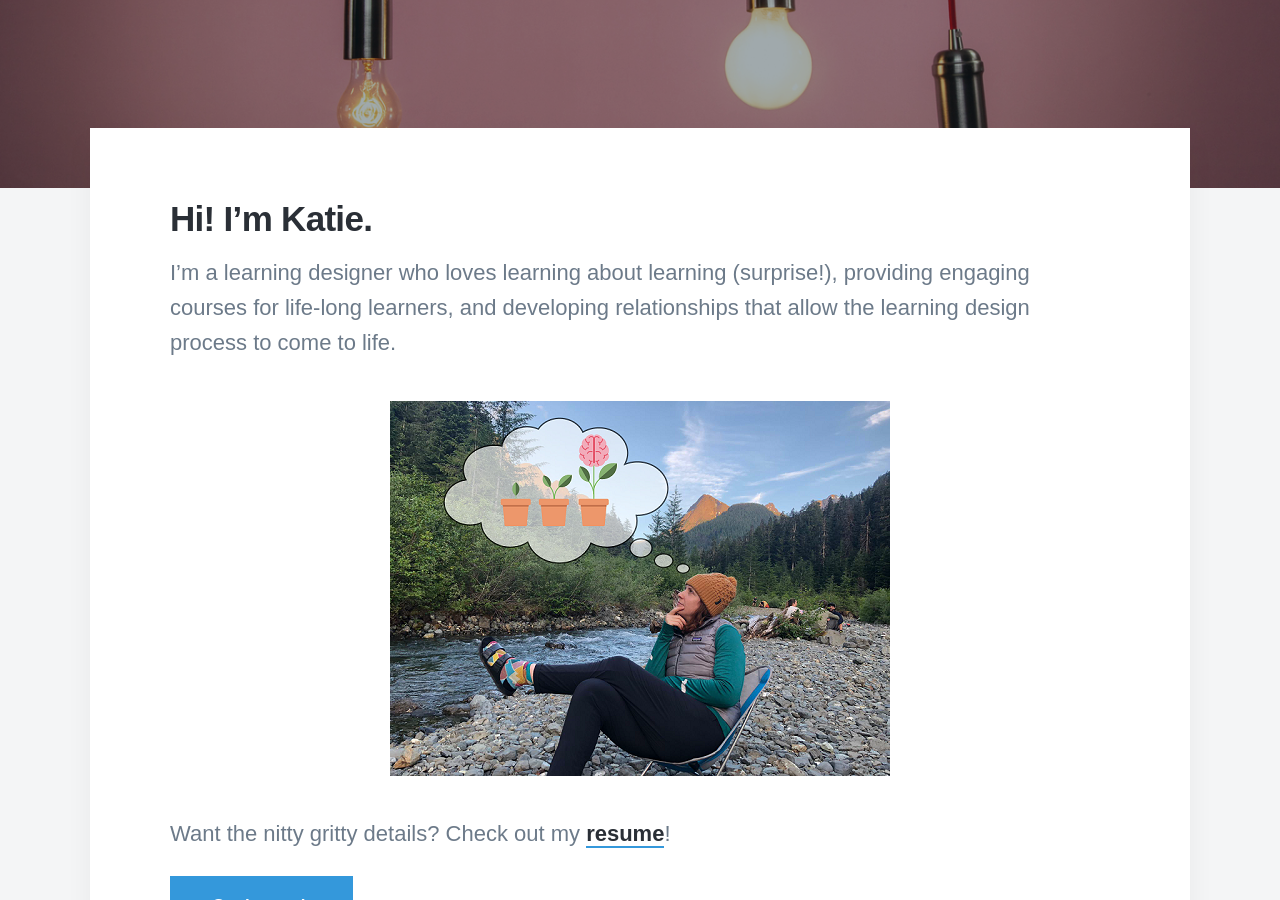
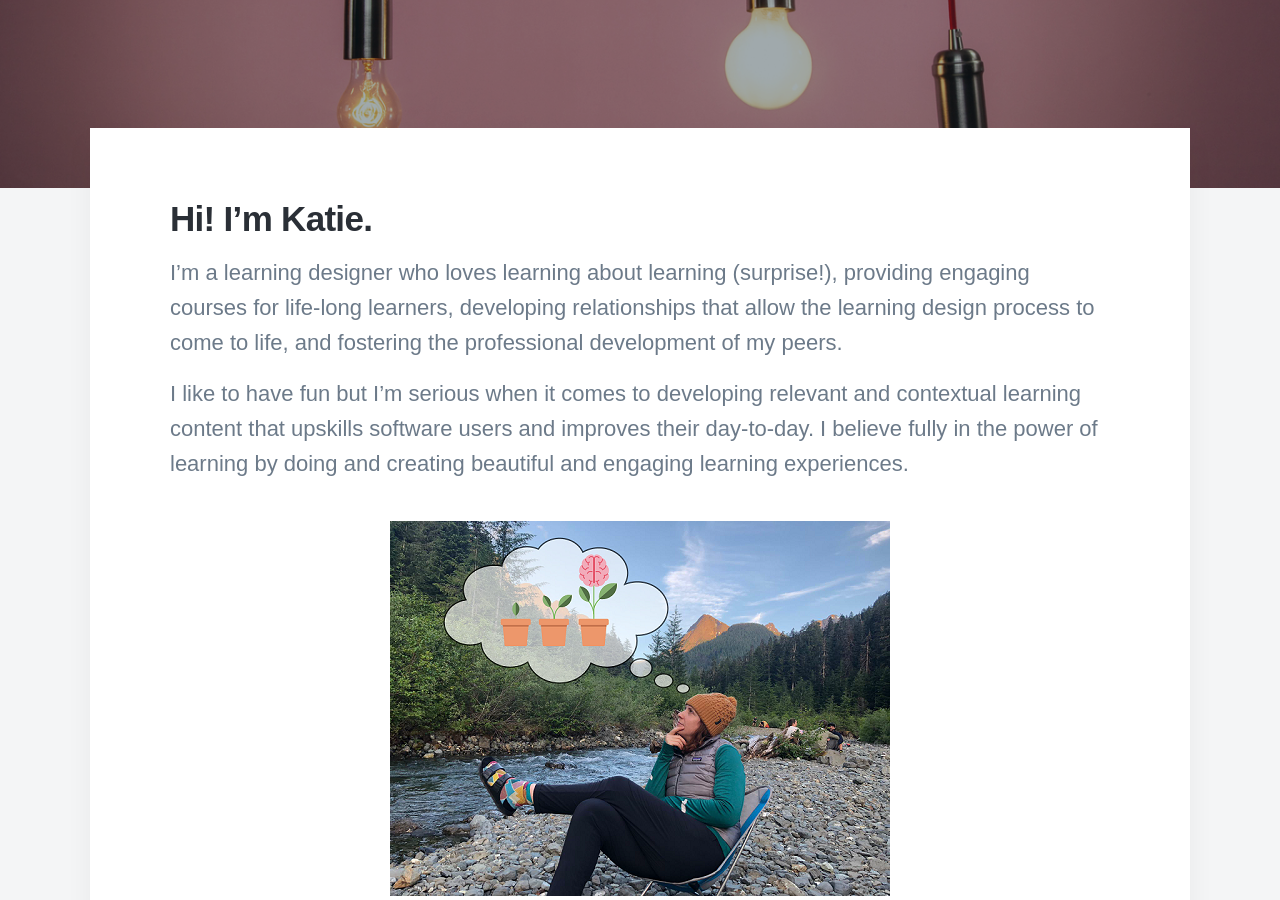
Before and after one commit to cox-katie/portfolio, a Jekyll site: the page built from _pages/about.md, in a window 1280 px wide and 900 px high, scrolled down 369 px. Built offline with Jekyll 4.4.1, drawn with Linux system fonts in a browser that asks for light colours; nearby versions of some CDN libraries; some web fonts are replaced.

Commit message:
Update about.md

```diff
--- a/_pages/about.md
+++ b/_pages/about.md
@@ -7,7 +7,10 @@
 
 ## Hi! I'm Katie.
 
-I'm a learning designer who loves learning about learning (surprise!), providing engaging courses for life-long learners, and developing relationships that allow the learning design process to come to life.
+I'm a learning designer who loves learning about learning (surprise!), providing engaging courses for life-long learners, developing relationships that allow the learning design process to come to life, and fostering the professional development of my peers.
+
+I like to have fun but I'm serious when it comes to developing relevant and contextual learning content that upskills software users and improves their day-to-day. I believe fully in the power of learning by doing and creating beautiful and engaging learning experiences.
+
 
 ![This is me](/images/katie-profesh.png)
 
```
